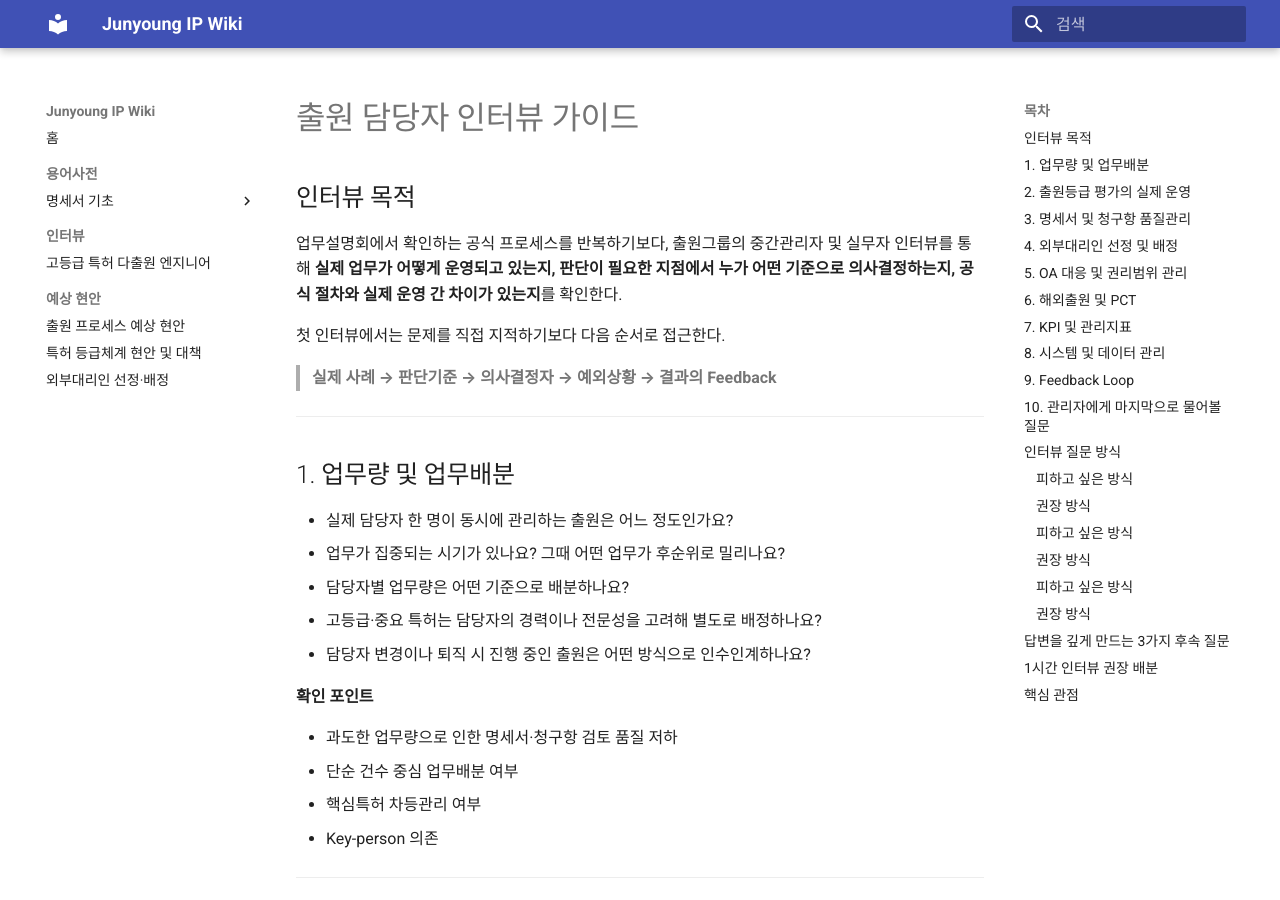
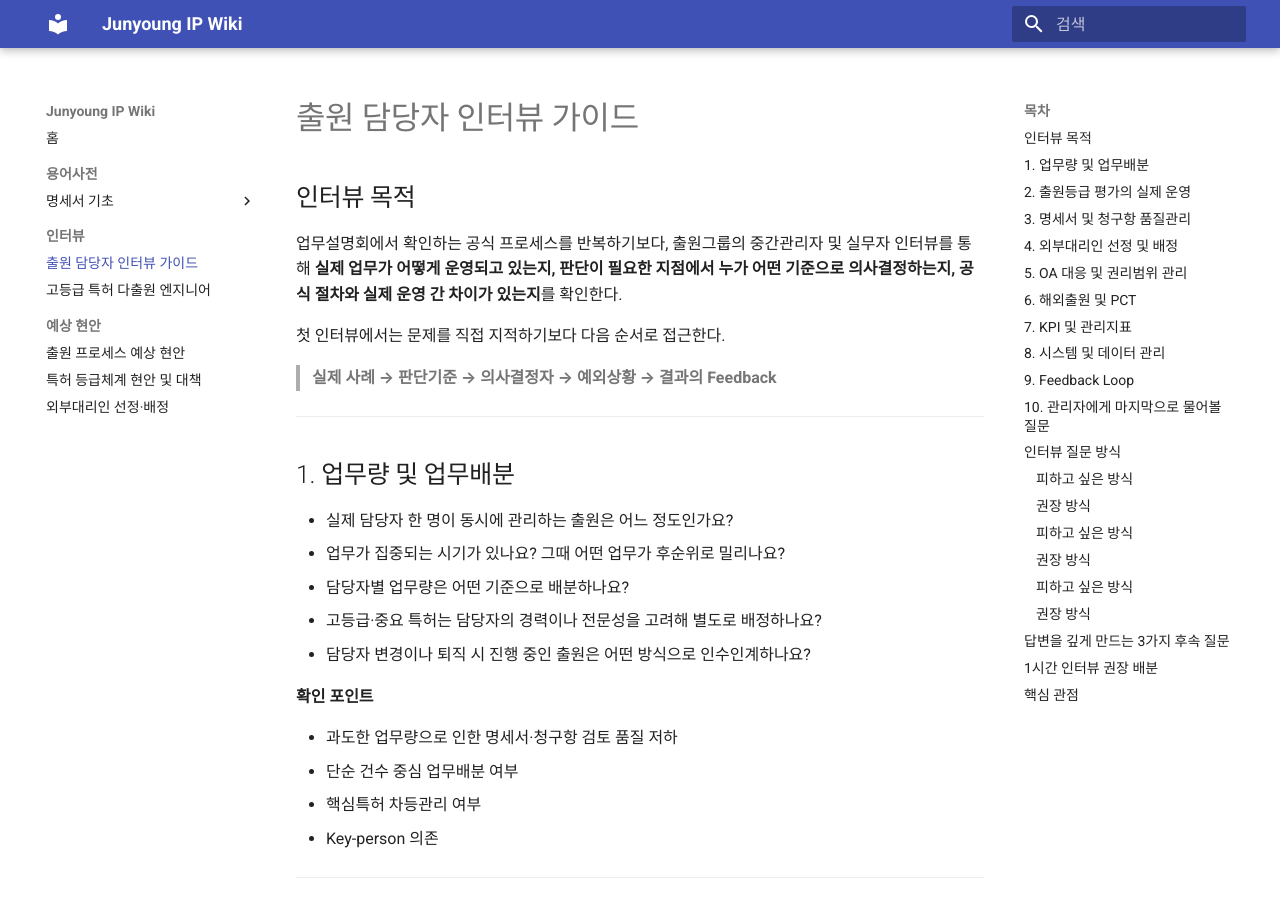
Before and after one commit to Seok-junyoung/IP-, an MkDocs documentation site: the page built from docs/interview/patent-prosecution-manager-interview-guide.md, in a window 1280 px wide and 900 px high. Built offline with MkDocs 1.6.1 and Material for MkDocs 9.7.7, drawn with Linux system fonts in a browser that asks for light colours.

Commit message:
Add prosecution interview guide to MkDocs navigation

```diff
--- a/mkdocs.yml
+++ b/mkdocs.yml
@@ -18,6 +18,7 @@ nav:
           - 명세서의 구성과 역할: glossary/specification-basics.md
           - 명세서 주의 사항: glossary/specification-cautions.md
   - 인터뷰:
+      - 출원 담당자 인터뷰 가이드: interview/patent-prosecution-manager-interview-guide.md
       - 고등급 특허 다출원 엔지니어: interview/high-grade-patent-inventor-interview.md
   - 예상 현안:
       - 출원 프로세스 예상 현안: audit/expected-issues.md
```
